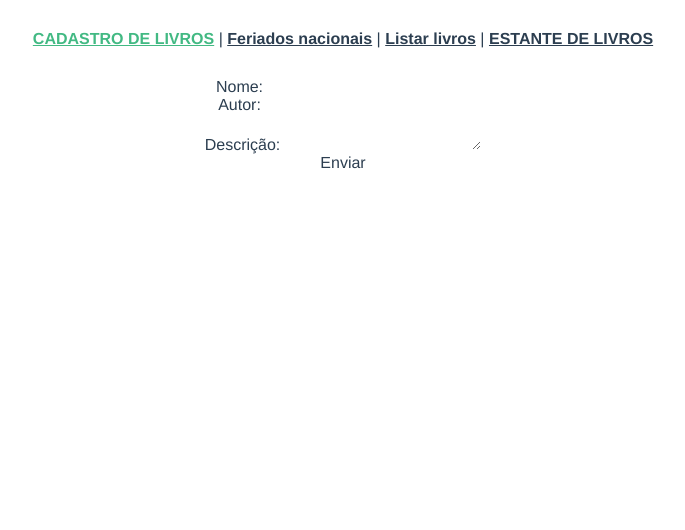
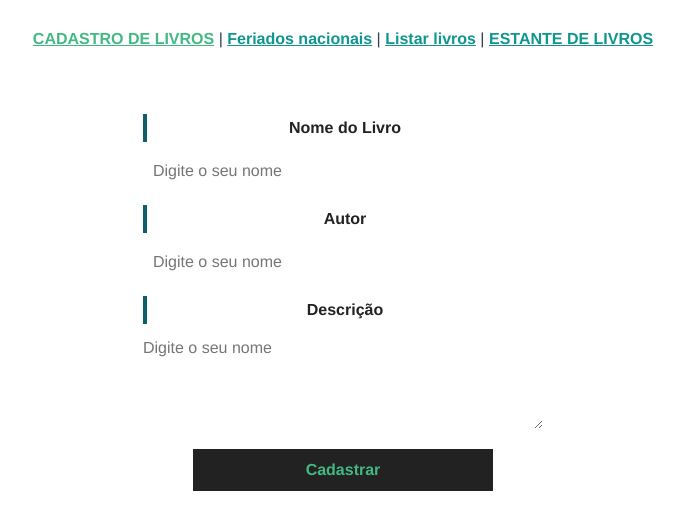
Before and after one commit to Gessilanee/livraria, a Vue app: page /about in a window 1280 px wide. Shown: the top 530 px of the page, without its empty margins (297-982 px from the left). Built offline with nearby package versions, Linux system fonts and the light colour scheme.

Commit message:
Ligação do VUEjs com rails API

```diff
--- a/src/App.vue
+++ b/src/App.vue
@@ -24,7 +24,7 @@
 
   a {
     font-weight: bold;
-    color: #2c3e50;
+    color: #0f968f;
 
     &.router-link-exact-active {
       color: #42b983;
--- a/src/components/HelloWorld.vue
+++ b/src/components/HelloWorld.vue
@@ -14,18 +14,18 @@
                 v-for="(book, i) in HelloWorld"
                 :key="i"
                 cols="12"
-                md="3"
+                md="4"
                 lg="2"
                 >
                 <v-card class="mx-auto">
                     <v-card-title>{{ book.name }}</v-card-title>
                     <v-card-text>Autor:{{ book.author }}
-                                 Descrição:{{ book.description }}
+                                 Descrição:{{ book.description | truncate 50 }}
                     </v-card-text>
 
 
                         <v-card-actions>
-                            <v-btn text small color="primary"> Ver detalhes </v-btn>
+                            <v-btn text small color="primary" @click="deletelivro(book.id)"> Excluir </v-btn>
                         </v-card-actions>
                 </v-card>
              </v-col>
@@ -45,9 +45,24 @@
         const response = await fetch(
             "http://localhost:3000/livros"
         );
-      const data = await response.json();
-      return data
-    },
+        const data = await response.json();
+        return data
+        },
+
+
+         async deletelivro(id){
+             const req = await fetch(`http://localhost:3000/livros/${id}`,{
+                 method: "DELETE"
+             });
+             const res = await req.json
+             console.log(res);
+
+            this.getHolidays();
+             //window.location="/";
+
+             ;
+         }
+
   },
   mounted(){
 
@@ -59,3 +74,9 @@
 };
 
 </script>
+
+<style scoped>
+.mx-auto{
+    text-align: justify;
+}
+</style>
--- a/src/views/About.vue
+++ b/src/views/About.vue
@@ -1,39 +1,159 @@
 <template>
-<form action="" method="post">
-    <div>
-        <label for="nome">Nome:</label>
-        <input type="text" id="nome" name="name"/>
+  <div class='container'>
+    <v-col>
+
+        <center><h1>Cadastro de livros</h1></center>
+          <v-row justify="center"/>
+          <v-col
+            cols="12"
+            sm="10"
+            md="8"
+            lg="6"
+          />
+      </v-col>
+
+    <form id="burger-form" @submit='createLivro'>
+      <div class="input-container">
+        <label for="name">Nome do Livro</label>
+        <input type="text" id="name" name="name" v-model="name" placeholder="Digite o seu nome">
       </div>
-    <div>
-        <label for="email">Autor:</label>
-        <input type="text" id="author" name="author"/>
+      <div class="input-container">
+        <label for="author">Autor</label>
+        <input type="text" id="author" name="author" v-model="author" placeholder="Digite o seu nome">
       </div>
-    <div>
-        <label for="msg">Descrição:</label>
-        <textarea id="description" name="description"></textarea>
+      <div class="input-container">
+        <label for="description">Descrição</label>
+        <textarea type="text" id="description" name="description" v-model="description" placeholder="Digite o seu nome" rows="5" cols="33"/>
       </div>
-    <input type="button" value="Enviar" onclick="msg()">
+      <div class="input-container">
+        <input class="submit-btn" type="submit" value="Cadastrar">
+      </div>
     </form>
+  </div>
 </template>
 
 <script>
-
   export default {
+    name: 'About',
     data(){
         return {
-        id:null,
-        livro: { id: null, name : '', author : '' }
+          errorMessages: '',
+          name: null,
+          author: null,
+          description: null,
+          formHasErrors: false,
         }
     },
-    methods:{
-      buscar(){
 
-        this.$http.get(`/livros/${this.id}`)
-          .then(reponse => {
-            this.livro = reponse.data
-          })
+    methods: {
+
+    async createLivro(e) {
+        e.preventDefault();
+
+             const data = {
+                name: this.name,
+                author: this.author,
+                description: this.description,
              }
+            const dataJson = JSON.stringify(data)
+            const req = await fetch("http://localhost:3000/livros", {
+                method: "POST",
+                headers: { "Content-Type" : "application/json" },
+                body: dataJson
+            });
+            const res = await req.json();
+            console.log(res)
+
+            //limprar os campos
+
+            this.name="";
+            this.author="";
+            this.description="";
+
+            window.location="/";
+
+
+        },
+    },
     }
-  };
+</script>
 
-</script>
+<style scoped>
+.logo {
+  margin-top: -160px
+}
+
+h1{
+  color: rgb(0, 0, 0);
+  font-family: 'Franklin Gothic Medium', 'Arial Narrow', Arial, sans-serif;
+  font-size: 20px;
+  margin-top: -190px;
+  margin-left: 150px;
+}
+  #burger-form {
+    max-width: 400px;
+    margin: 0 auto;
+  }
+
+  .input-container {
+    display: flex;
+    flex-direction: column;
+    margin-bottom: 20px;
+  }
+
+  label {
+    font-weight: bold;
+    margin-bottom: 15px;
+    color: #222;;
+    padding: 5px 10px;
+    border-left: 4px solid #0d5f69;
+  }
+
+  input, select {
+    padding: 5px 10px;
+    width: 300px;
+  }
+
+  #opcionais-container {
+    flex-direction: row;
+    flex-wrap: wrap;
+  }
+
+  #opcionais-title {
+    width: 100%;
+  }
+
+  .checkbox-container {
+    display: flex;
+    align-items: flex-start;
+    width: 50%;
+    margin-bottom: 20px;
+  }
+
+  .checkbox-container span,
+  .checkbox-container input {
+    width: auto;
+  }
+
+  .checkbox-container span {
+    margin-left: 6px;
+    font-weight: bold;
+  }
+
+  .submit-btn {
+    background-color: #222;
+    color:#42b983;
+    font-weight: bold;
+    border: 2px solid #222;
+    padding: 10px;
+    font-size: 16px;
+    margin: 0 auto;
+    cursor: pointer;
+    transition: .5s;
+  }
+
+  .submit-btn:hover {
+    background-color: transparent;
+    color: #222;
+  }
+</style>
--- a/src/views/Livros.vue
+++ b/src/views/Livros.vue
@@ -1,22 +1,5 @@
 <template>
-  <div class="home">
-    <form action="" method="post" @submit.stop.prevent="send">
-    <div>
-        <label for="nome">Nome do livro:</label>
-        <input  v-model="livro.name" type="text" id="nome" name="nome"/>
-    </div>
-    <div>
-        <label for="author">Autor:</label>
-        <input v-model="livro.author" type="text" id="author" name="author"/>
-    </div>
-    <div>
-        <label for="description">Descrição:</label>
-        <textarea v-model="livro.description" id="description" name="description"></textarea>
-    </div>
-    <input type="button" value="Enviar" onclick="msg()">
-   </form>
-   <br>
-   <br>
+<div>
 
     <h1>Livros</h1>
 
```
Lines whose indentation alone changed are shown as unchanged.
